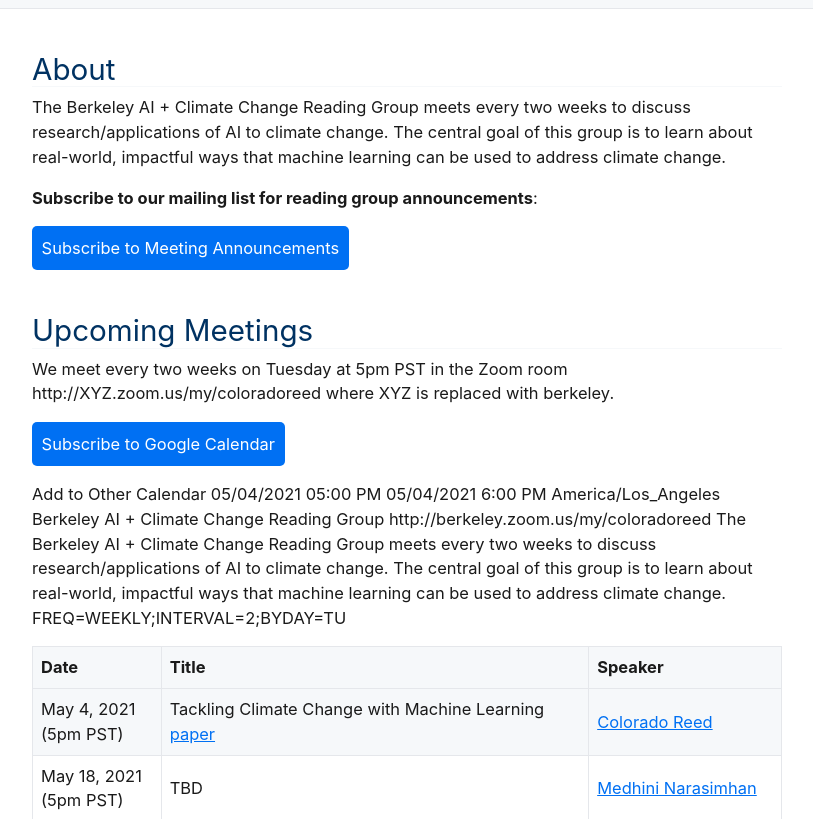
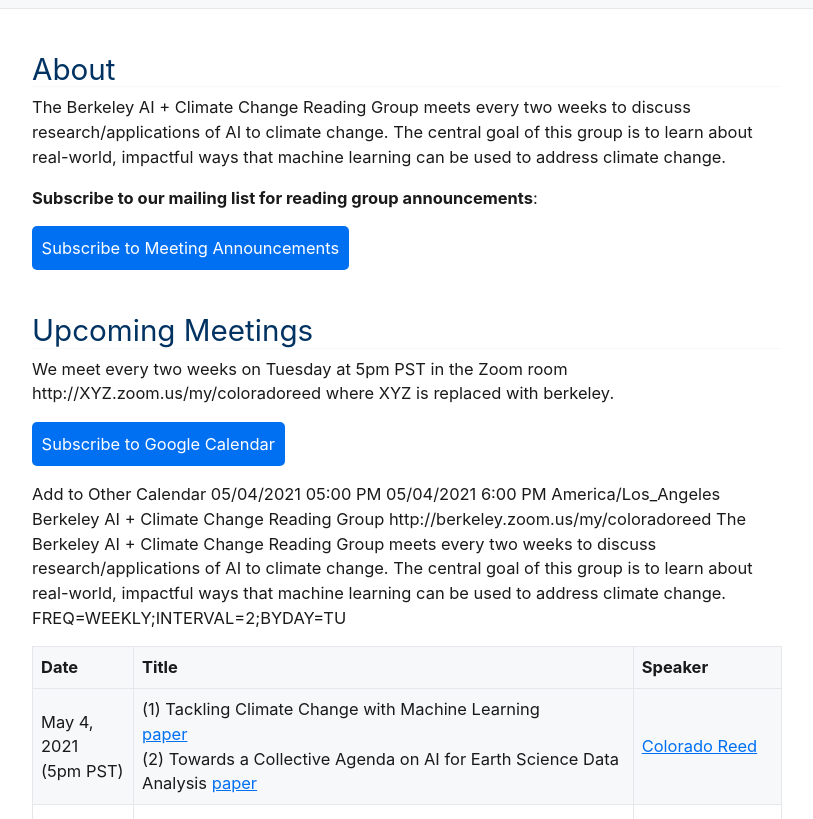
Before and after one commit to Berkeley-AI-Climate-Change/berkeley-ai-climate-change.github.io, a plain HTML site: page index.html in a window 1280 px wide. Shown: the part 107-926 px from the top of the page, without its empty margins (233-1046 px from the left). Drawn offline with nearby package versions, Linux system fonts and the light colour scheme.

Commit message:
Added second paper

```diff
--- a/index.html
+++ b/index.html
@@ -83,7 +83,9 @@
     </tr>
     <tr>
       <td>May 4, 2021<br>(5pm PST)</td>
-      <td>Tackling Climate Change with Machine Learning<br><a href="https://arxiv.org/abs/1906.05433">paper</a></td>
+      <td>(1) Tackling Climate Change with Machine Learning<br><a href="https://arxiv.org/abs/1906.05433">paper</a><br>
+        (2) Towards a Collective Agenda on AI for Earth Science Data Analysis <a href="https://arxiv.org/abs/2104.05107">paper</a>
+      </td>
       <td><a href="http://people.eecs.berkeley.edu/~cjrd/">Colorado Reed</a></td>
     </tr>
     <tr>
```
